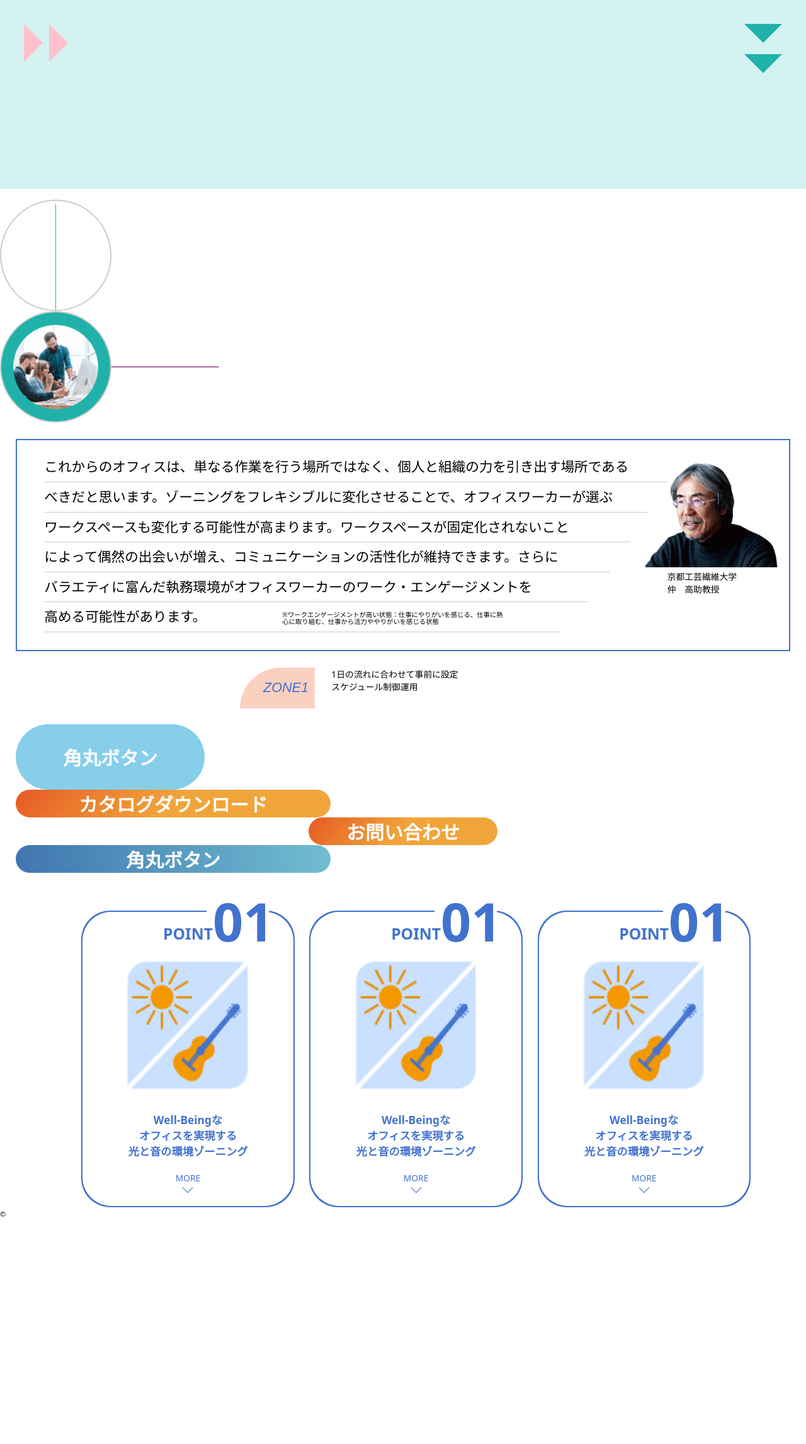
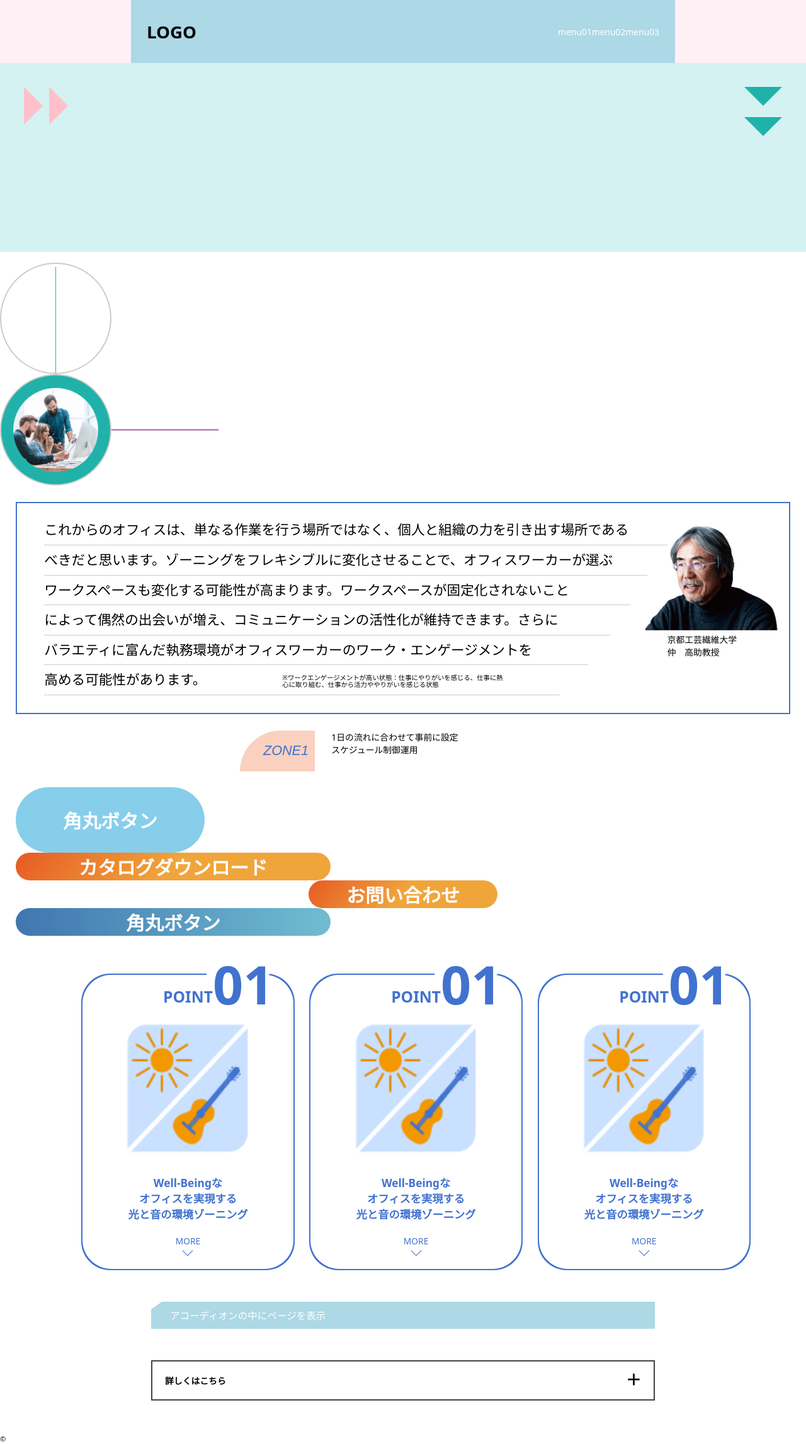
Before and after one commit to chee-join/work, a plain HTML site: page index.html in a window 1280 px wide. Shown: the whole page at 63% size. Before the commit the page ends 1936 px from the top, so only its background shows below. Drawn offline with nearby package versions, Linux system fonts and the light colour scheme; some packages are replaced by stand-ins of ours.

Commit message:
ドロワー・アコーディオン作成

```diff
--- a/css/scss/components/_header.scss
+++ b/css/scss/components/_header.scss
@@ -97,7 +97,12 @@
         opacity: 0;
         transform: translateY(-100%);
     }
+}
 
+//--- スマホナビの表示・非表示の切り替え（ドロワーメニュー）CSS ---
+.toggle {
+    transform: translateY(0);
+    opacity: 1;
 }
 
 /*閉じるの前のバツ印を疑似要素を使って作る*/
@@ -175,9 +180,3 @@
     z-index: 100;
     display: none;
 }
-
-//--- スマホナビの表示・非表示の切り替え（ドロワーメニュー）CSS ---
-.toggle {
-    transform: translateY(0);
-    opacity: 1;
-}
--- a/css/scss/components/_index.scss
+++ b/css/scss/components/_index.scss
@@ -4,3 +4,4 @@
 
 @use "header";
 @use "body";
+@use "js_code";
--- /dev/null
+++ b/css/scss/components/_js_code.scss
@@ -0,0 +1,34 @@
+@use '../global/' as *;
+
+.js_01 {
+    margin-top: 50px;
+    margin-bottom: 50px;
+}
+
+.js_01__text {
+    max-width: 800px;
+    background: #fff;
+    border: solid 2px #3F4548;
+    padding: 20px;
+    font-weight: bold;
+    position: relative;
+    margin: auto;
+
+    &::after {
+        content: '＋';
+        position: absolute;
+        bottom:15px;
+        right: 20px;
+        font-size: 24px;
+    }
+}
+
+.js_01__text.open::after {
+    content: '－';
+}
+
+.js_01__text-body {
+    display: none;
+    background: rgb(212, 242, 242);
+    height: 300px;
+}
--- a/css/scss/global/_base.scss
+++ b/css/scss/global/_base.scss
@@ -1,5 +1,21 @@
 @use 'color' as *;
 @use 'mixin' as *;
+
+// ================================
+// ページ全体をふわっと読み込みCSS
+// ================================
+
+body {
+    opacity: 0;
+    animation: fadeIn 3s ease;
+    animation-fill-mode: forwards;
+}
+
+@keyframes fadeIn {
+    100% {
+        opacity: 1;
+    }
+}
 
 // ================================
 // タグ、ボタン、見出しなど共通して使うもの
@@ -60,6 +76,15 @@ a {
 .flex {
     display: flex;
     justify-content: space-between;
+}
+
+.contents_title {
+margin: 50px auto;
+    max-width:800px;
+    background: linear-gradient(-35deg, lightblue 98%, transparent 0);
+    color: #fff;
+    padding: 10px 30px;
+    font-size: 1.8rem;
 }
 
 // --- 表示・非表示切り替え ---
--- a/index.html
+++ b/index.html
@@ -14,7 +14,7 @@
 </head>
 
 <body>
-    <header class="header is-fixed" id="js_header">
+    <header class="header" id="js_header">
         <div class="header__inner flex">
             <h1>LOGO</h1>
             <nav class="pc_nav">
@@ -159,7 +159,13 @@
                 </li>
             </ul>
         </section>
-
+<section class="js_code inner">
+    <div class="js_01">
+        <div class="contents_title">アコーディオンの中にページを表示</div>
+        <div class="js_01__text js_text">詳しくはこちら</div>
+        <div class="js_01__text-body">スライドダウンで表示するページ</div>
+    </div>
+</section>
     </main>
     <footer></footer>
     <small>&copy;</small>
--- a/js/main.js
+++ b/js/main.js
@@ -5,10 +5,9 @@ $(function () {
     var headNav = $("#js_header");
     $(window).on('scroll', function () {
         if ($(this).scrollTop() > 500 && headNav.hasClass('is-fixed') == false) {
-            headNav.css({ "top": '-200px' });
+            headNav.css("display","none");
             headNav.addClass("is-fixed");
-            headNav.css("display", "block");
-            headNav.animate({ "top": 0 }, 800);
+            headNav.fadeIn(1000);
         }
         else if ($(this).scrollTop() < 300 && headNav.hasClass('is-fixed') == true) {
             headNav.removeClass('is-fixed');
@@ -18,12 +17,24 @@ $(function () {
 
 //--- スマホナビの表示・非表示の切り替え（ドロワーメニュー） ---
 $(function () {
-    const hum = $('#hamburger')
-    const nav = $('.sp-nav')
-    hum.on('click',function(){
-        $(hum).on('click',function(){
-            console.log('ハンバーガークリックすると');
-            /*toggleClassを利用してsp-navの表示切り替えをする*/
-        });
+    const hum = $('#hamburger,.close');
+    const nav = $('.sp_nav');
+    // console.log(nav);
+
+    hum.on('click', function () {
+        // console.log('ハンバーガークリックすると');
+        nav.toggleClass('toggle');
     });
 });
+
+
+//--- js_01 ページを開くアコーディオン ---
+$(function () {
+    $('.js_text').on('click', function (e) {
+        $(e.currentTarget).toggleClass('open');
+        $(e.currentTarget).next().slideToggle();
+    });
+});
+
+$('js_text').removeClass('open');
+$('js_text').next().hide();
```
Also changed, not shown: css/main.css.
